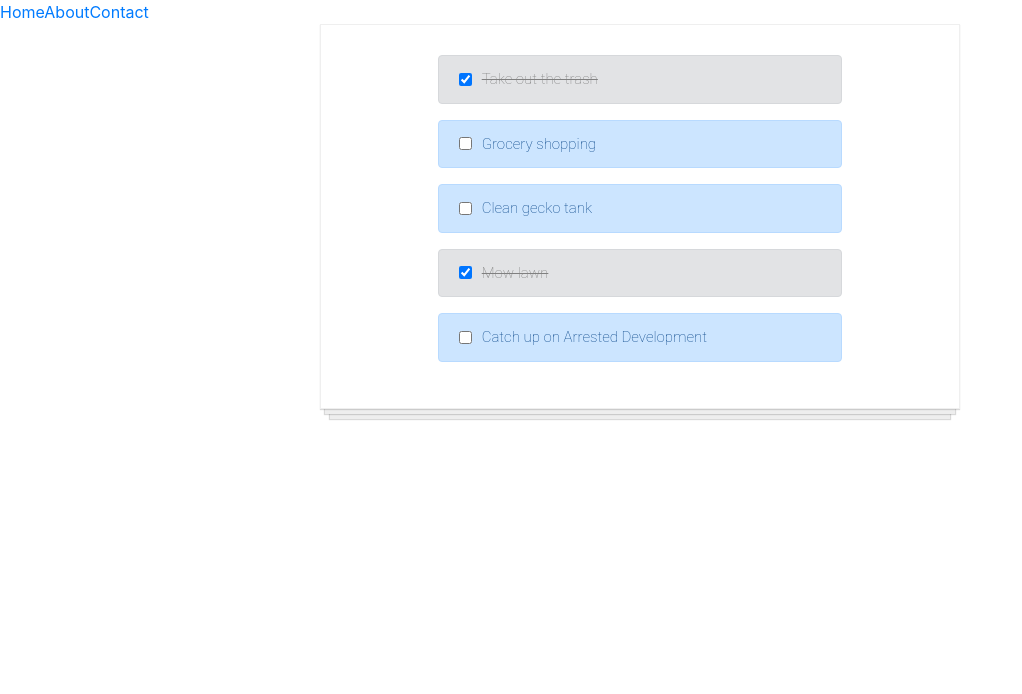
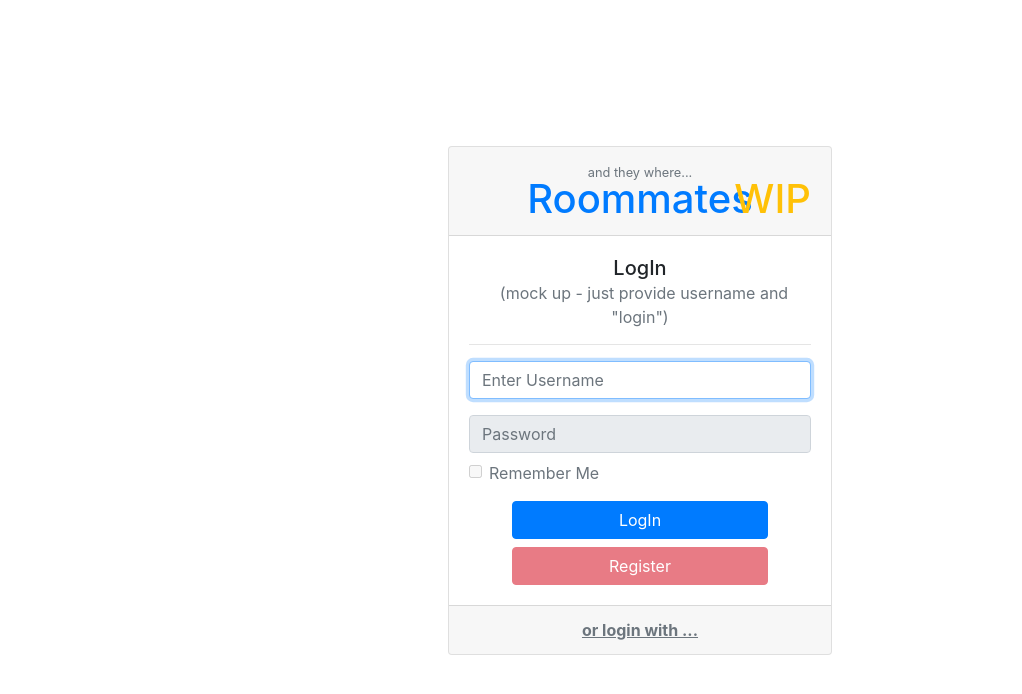
Before and after one commit to TylerNSmith8001/Roomates, a React (Create React App) app: page /login in a window 1280 px wide. Before the commit this address led to /. Shown: the top 694 px of the page, without its empty margins (0-1022 px from the left). Built offline with nearby package versions, Linux system fonts and the light colour scheme.

Commit message:
-fixing typo -faux login page working -faux data added

```diff
--- a/public/index.html
+++ b/public/index.html
@@ -9,7 +9,7 @@
     <meta name="theme-color" content="#000000" />
     <meta
       name="description"
-      content="A simple bill spliting & tracking application for roomates."
+      content="A simple bill spliting & tracking application for roommates."
     />
     <link rel="apple-touch-icon" href="%PUBLIC_URL%/apple-touch-icon.png" />
     <link rel="manifest" href="%PUBLIC_URL%/manifest.json" />
@@ -32,7 +32,7 @@
       integrity="sha384-9aIt2nRpC12Uk9gS9baDl411NQApFmC26EwAOH8WgZl5MYYxFfc+NcPb1dKGj7Sk"
       crossorigin="anonymous"
     />
-    <title>ATWRoomates</title>
+    <title>ATWRoommates</title>
   </head>
   <body>
     <noscript>You need to enable JavaScript to run this app.</noscript>
--- a/src/App.js
+++ b/src/App.js
@@ -1,6 +1,8 @@
 import React, {useState} from "react"
 import {BrowserRouter as Router, Switch, Route, Link, Redirect} from "react-router-dom"
 
+import Header from "./Header"
+import Footer from "./Footer"
 import Home from "./Home"
 import About from "./About"
 import Contact from "./Contact"
@@ -14,17 +16,13 @@ function App() {
 
     //maybe allow for a home page that doesn't force to login?
 
-    let [isLoggedIn, setIsLoggedIn] = useState(true);
+    let [isLoggedIn, setIsLoggedIn] = useState(false);
 
     return (
       <Router>
-            <nav>
-                <Link to="/">Home</Link>
-                <Link to="/about">About</Link>
-                <Link to="/contact">Contact</Link>
-            </nav>
-
           {isLoggedIn ?
+            <>
+              <Header isLogged="isLoggedIn"/>
               <Switch>
                 <Route path="/login">
                 <Redirect to="/"/>
@@ -39,12 +37,13 @@ function App() {
                     <Contact/>
                 </Route>
               </Switch>
-
+              <Footer isLogged="isLoggedIn"/>
+            </>
             :
 
             <Switch>
               <Route path="/login">
-                  <LogIn/>
+                <LogIn setIsLoggedIn={setIsLoggedIn}/>
               </Route>
               <Route path="">
                 <Redirect to="/login"/>
--- /dev/null
+++ b/src/Footer.js
@@ -0,0 +1,9 @@
+import React from "react"
+
+function Footer() {
+    return (
+        <h1>Footer</h1>
+    )
+}
+
+export default Footer
--- /dev/null
+++ b/src/Header.js
@@ -0,0 +1,9 @@
+import React from "react"
+
+function Header() {
+    return (
+        <h1>Header</h1>
+    )
+}
+
+export default Header
--- a/src/LogIn.js
+++ b/src/LogIn.js
@@ -1,9 +1,123 @@
-import React from "react"
+import React, { useState, useEffect, useRef } from "react"
+import {Card, Button, Form} from "react-bootstrap"
+import useRoommate from "./hooks/useRoommate"
 
-function LogIn() {
+function LogIn(props) {
+    //destructor props
+    let {setIsLoggedIn} = props;
+
+    //control input
+    let [username, setUsername] = useState("");
+
+    //set focus on load to username field
+    let usernameInputRef = useRef(null);
+    useEffect(() => usernameInputRef.current.focus(),[]);
+
+    //pull in user
+    let {setRoommate, findRoomateByUsername, createRoomate} = useRoommate();
+
+    //LogIn Clicked
+    function onLogIn(e){
+        e.preventDefault();
+
+        //check to see if a user by that name already exists if so copy their data over
+        let temp_roommate = findRoomateByUsername(username.trim());
+
+        //if not create a new user by that name
+        if(!temp_roommate)
+            temp_roommate = createRoomate(username.trim())
+
+        //set current roomate
+        setRoommate(temp_roommate);
+
+        console.log(temp_roommate);
+
+        //flag as logged in
+        setIsLoggedIn(true);
+    }
+
     return (
-        <h1>LogIn</h1>
+            <div className="d-flex justify-content-center align-items-center" style={{width: "100vw", height: "100vh"}}>
+
+                <Card className="text-center" style={{width: "24rem"}}>
+                    <Card.Header>
+                        <div className="my-n2">
+                            <div className="text-secondary mb-n2 mt-2"><small>and they where...</small></div>
+                            <h1 className="text-primary position-relative">
+                                Roommates
+                                <div className="text-warning position-absolute" style={{top:0, right:0}}>
+                                    WIP
+                                </div>
+                            </h1>
+                        </div>
+                    </Card.Header>
+                    <Card.Body>
+                        <Card.Title>
+                            LogIn
+                            <br/>
+                            <small className="text-secondary pl-2">(mock up - just provide username and "login")</small>
+                        </Card.Title>
+                        <hr/>
+                        <Form>
+                            <Form.Group controlId="username">
+                                <Form.Label srOnly>Username</Form.Label>
+                                <Form.Control ref={usernameInputRef} type="username" placeholder="Enter Username" value={username} onChange={ e => setUsername(e.target.value) }/>
+                            </Form.Group>
+
+                            <Form.Group controlId="password">
+                                <Form.Label srOnly>Password</Form.Label>
+                                <Form.Control type="password" placeholder="Password" disabled/>
+                            </Form.Group>
+                            <Form.Group controlId="rememberMe" className="text-left mt-n2">
+                                <Form.Check type="checkbox" label="Remember Me" disabled/>
+                            </Form.Group>
+                            <Button variant="primary" type="submit" style={{width: "75%"}} onClick={onLogIn}>
+                                LogIn
+                            </Button>
+                        </Form>
+                        <Button variant="danger" className="mt-2" style={{width: "75%"}} disabled>Register</Button>
+                    </Card.Body>
+                    <Card.Footer className="text-muted">
+                        <strong style={{textDecoration:"underline"}}>or login with ...</strong>
+                    </Card.Footer>
+                </Card>
+            </div>
     )
 }
 
 export default LogIn
+
+/*
+<div className="container">
+            <div className="row">
+                <div className="col-sm-9 col-md-7 col-lg-5 mx-auto">
+                    <div className="card card-signin my-5">
+                        <div className="card-body">
+                            <h5 className="card-title text-center">Sign In</h5>
+                            <form className="form-signin">
+                                <div className="form-label-group">
+                                    <input type="email" id="inputEmail" className="form-control" placeholder="Email address" required autofocus/>
+                                    <label for="inputEmail">Email address</label>
+                                </div>
+
+                                <div className="form-label-group">
+                                    <input type="password" id="inputPassword" className="form-control" placeholder="Password" required/>
+                                    <label for="inputPassword">Password</label>
+                                </div>
+
+                                <div className="custom-control custom-checkbox mb-3">
+                                    <input type="checkbox" className="custom-control-input" id="customCheck1"/>
+                                    <label className="custom-control-label" for="customCheck1">Remember password</label>
+                                </div>
+
+                                <button className="btn btn-lg btn-primary btn-block text-uppercase" type="submit">Sign in</button>
+                                <hr className="my-4"/>
+                                <button className="btn btn-lg btn-google btn-block text-uppercase" type="submit"><i className="fab fa-google mr-2"></i> Sign in with Google</button>
+                                <button className="btn btn-lg btn-facebook btn-block text-uppercase" type="submit"><i className="fab fa-facebook-f mr-2"></i> Sign in with Facebook</button>
+                            </form>
+                        </div>
+                    </div>
+                </div>
+            </div>
+        </div>
+*/
--- /dev/null
+++ b/src/context/roommateContext.js
@@ -0,0 +1,15 @@
+import React, {createContext, useState} from "react"
+const RoommateContext = createContext()
+
+function RoommateContextProvider(props){
+    let [roommate, setRoommate] = useState({id:null, username:null});
+
+    return (
+        <RoommateContext.Provider value={[roommate, setRoommate]}>
+            {props.children}
+        </RoommateContext.Provider>
+    )
+
+}
+
+export {RoommateContextProvider, RoommateContext}
--- /dev/null
+++ b/src/data/roommates.js
@@ -0,0 +1,34 @@
+let roommates = [
+    {
+        id: 1,
+        username: "Tyler Smith",
+        head: true,
+        homeId: null
+    },
+    {
+        id: 2,
+        username: "Ashley Rothermel",
+        head: false,
+        homeId: null
+    },
+    {
+        id: 3,
+        username: "Drew Taylor",
+        head: false,
+        homeId: null
+    },
+    {
+        id: 4,
+        username: "Keri Schavers",
+        head: false,
+        homeId: null
+    },
+    {
+        id: 5,
+        username: "Kenteh Smith",
+        head: false,
+        homeId: null
+    }
+];
+
+export default roommates;
--- /dev/null
+++ b/src/data/splits.js
@@ -0,0 +1,4 @@
+let splits = [
+];
+
+export default splits;
--- /dev/null
+++ b/src/hooks/useRoommate.js
@@ -0,0 +1,26 @@
+import {useContext} from "react"
+import {RoommateContext} from "../context/roommateContext"
+
+import roommates from "../data/roommates";
+
+function useRoommate() {
+    const [roommate, setRoommate] = useContext(RoommateContext);
+
+    function findRoomateByUsername(username){
+        return roommates.find( roomate => roomate.username.toLocaleLowerCase() === username.toLocaleLowerCase() )
+    }
+
+    function findRoomateById(id){
+        return roommates.find( roomate => roomate.id === id )
+    }
+
+    function createRoomate(username, head = null, homeId = null){
+        let id = roommates[roommates.length - 1].id + 1;
+        let key = roommates.push({id, username, head, homeId}) - 1;
+        return roommates[key];
+    }
+
+    return{roommate, setRoommate, findRoomateByUsername, findRoomateById, createRoomate}
+}
+
+export default useRoommate
--- a/src/index.js
+++ b/src/index.js
@@ -2,9 +2,13 @@ import React from 'react';
 import ReactDOM from 'react-dom';
 import App from './App';
 
+import {RoommateContextProvider} from "./context/roommateContext"
+
 ReactDOM.render(
   <React.StrictMode>
-    <App />
+    <RoommateContextProvider>
+      <App />
+    </RoommateContextProvider>
   </React.StrictMode>,
   document.getElementById('root')
 );
```
Also changed, not shown: src/data/homes.js (added, +10 -0 lines), public/manifest.json, 1 other file (tests, documents, lock files or other folders). Lines whose indentation alone changed are shown as unchanged.
